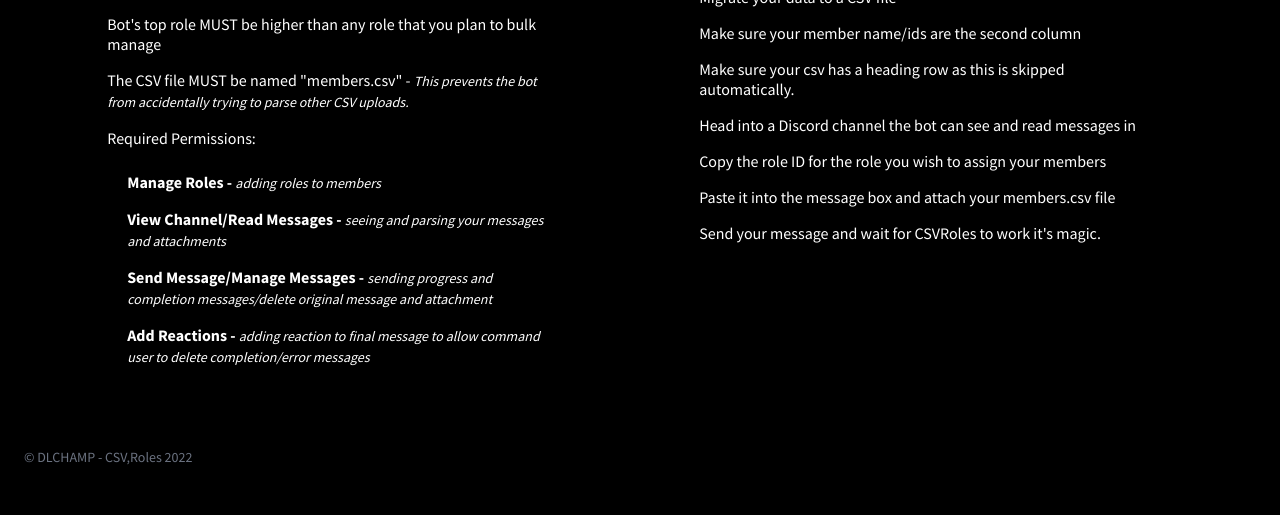
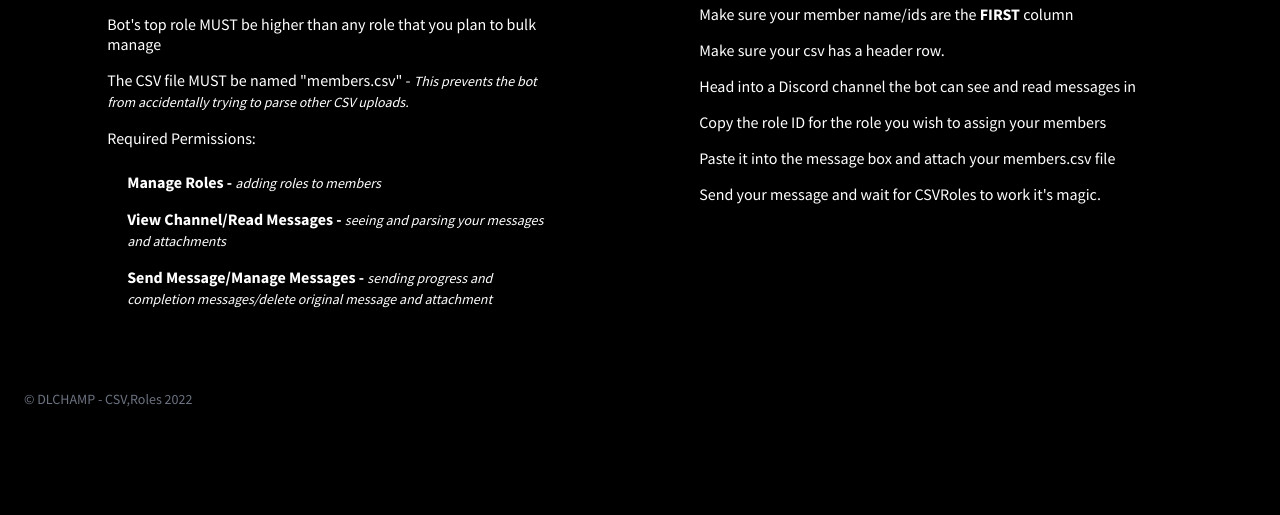
Before and after one commit to dlchamp/csv-roles-bot, a plain HTML site: page index.html in a window 1280 px wide. Shown: the part 668-1183 px from the top of the page. After the commit the page ends 1125 px from the top, so only its background shows below. Drawn offline with nearby package versions, Linux system fonts and the light colour scheme.

Commit message:
Update index.html

```diff
--- a/index.html
+++ b/index.html
@@ -8,9 +8,6 @@
       <link rel="icon" type="image/x-icon" href="/static/favicon.png">
       <meta name="description" content="">
       <meta name="keywords" content="">
-      <!-- Font Awesome if you need it
-         <link rel="stylesheet" href="https://use.fontawesome.com/releases/v5.3.1/css/all.css">
-         -->
       <link rel="stylesheet" href="https://unpkg.com/tailwindcss@2.2.19/dist/tailwind.min.css"/>
       <!--Replace with your tailwind.css once created-->
       <link href="https://fonts.googleapis.com/css?family=Source+Sans+Pro:400,700" rel="stylesheet">
@@ -49,7 +46,7 @@
                   <p class="leading-normal text-orange-600 text-base md:text-2xl mb-8 text-center md:text-left slide-in-bottom-subtitle">Save time with the CSV,Roles!</p>
                   <div class="flex w-full justify-center md:justify-start pb-24 lg:pb-0 fade-in">
                      <div class="rounded-md shadow">
-                        <a href="https://discord.com/api/oauth2/authorize?client_id=975530567955267589&permissions=268512320&scope=bot" style='background-color: rgb(255,134,0);' class="w-full flex items-center justify-center px-8 py-3 border border-transparent text-lg font-medium rounded-md text-white md:py-4 md:text-xl md:px-10">Invite to Server</a>
+                        <a href="https://discord.com/api/oauth2/authorize?client_id=975530567955267589&permissions=268512256&scope=bot%20applications.commands" style='background-color: rgb(255,134,0);' class="w-full flex items-center justify-center px-8 py-3 border border-transparent text-lg font-medium rounded-md text-white md:py-4 md:text-xl md:px-10">Invite to Server</a>
                      </div>
                   </div>
                </div>
@@ -71,7 +68,6 @@
                            <li class="py-2 ml-5 font-bold">Manage Roles - <span class='italic text-sm font-light'>adding roles to members</span></li>
                            <li class="py-2 ml-5 font-bold">View Channel/Read Messages - <span class='italic text-sm font-light'>seeing and parsing your messages and attachments</span></li>
                            <li class="py-2 ml-5 font-bold">Send Message/Manage Messages - <span class='italic text-sm font-light'>sending progress and completion messages/delete original message and attachment</span></li>
-                           <li class="py-2 ml-5 font-bold">Add Reactions - <span class='italic text-sm font-light'>adding reaction to final message to allow command user to delete completion/error messages</span></li>
                         </ul>
                      </ul>
                   </div>
@@ -81,8 +77,8 @@
                   <div class='leading-tight slide-in-bottom-h1'>
                      <ul class='pt-5'>
                         <li class="py-2">Migrate your data to a CSV file</li>
-                        <li class="py-2">Make sure your member name/ids are the second column</li>
-                        <li class="py-2">Make sure your csv has a heading row as this is skipped automatically.</li>
+                        <li class="py-2">Make sure your member name/ids are the <strong>FIRST</strong> column</li>
+                        <li class="py-2">Make sure your csv has a header row.</li>
                         <li class="py-2">Head into a Discord channel the bot can see and read messages in</li>
                         <li class="py-2">Copy the role ID for the role you wish to assign your members</li>
                         <li class="py-2">Paste it into the message box and attach your members.csv file</li>
@@ -97,8 +93,5 @@
             </div>
          </div>
       </div>
-      <!-- jQuery if you need it
-         <script src="https://cdnjs.cloudflare.com/ajax/libs/jquery/3.3.1/jquery.min.js"></script>
-         -->
    </body>
 </html>
```
